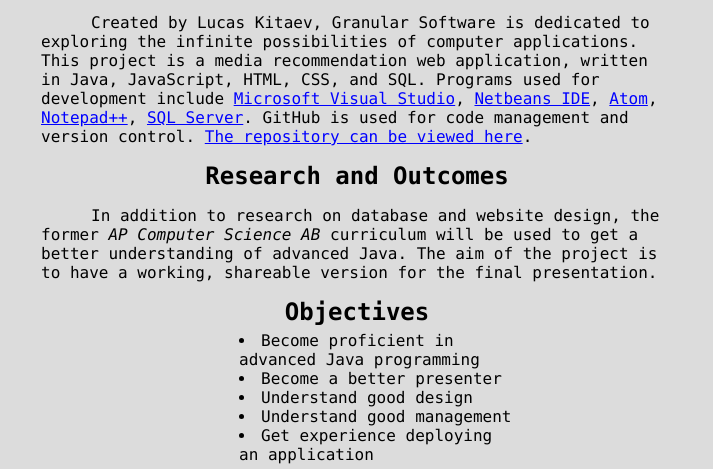
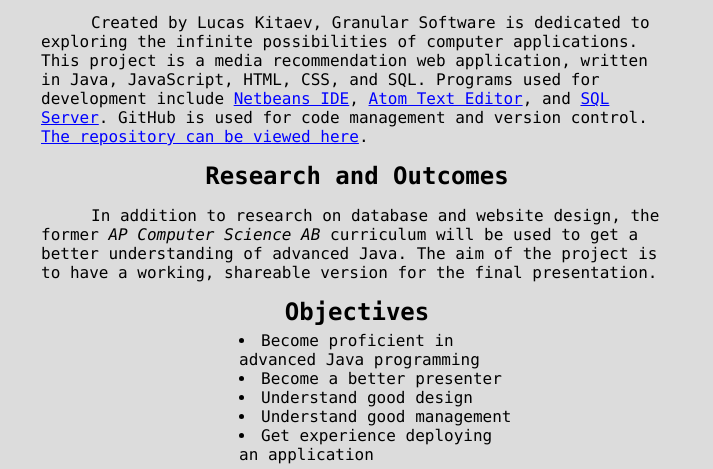
Before and after one commit to bobsmith947/bobsmith947.github.io, a plain HTML site: page index.html in a window 1280 px wide. Shown: the part 331-800 px from the top of the page, without its empty margins (283-996 px from the left). Drawn offline with Linux system fonts and the light colour scheme.

Commit message:
update description

```diff
--- a/index.html
+++ b/index.html
@@ -25,7 +25,7 @@
     <main>
       <h1 id="description">Project Description</h1>
         <h2>Information</h2>
-          <p>Created by Lucas Kitaev, Granular Software is dedicated to exploring the infinite possibilities of computer applications. This project is a media recommendation web application, written in Java, JavaScript, HTML, CSS, and SQL. Programs used for development include <a href="https://www.visualstudio.com">Microsoft Visual Studio</a>, <a href="https://netbeans.org/features/">Netbeans IDE</a>, <a href="https://atom.io/">Atom</a>, <a href="https://notepad-plus-plus.org/">Notepad++</a>, <a href="https://www.microsoft.com/en-us/sql-server/sql-server-2016">SQL Server</a>. GitHub is used for code management and version control. <a href="https://github.com/bobsmith947/recdb/">The repository can be viewed here</a>.</p>
+          <p>Created by Lucas Kitaev, Granular Software is dedicated to exploring the infinite possibilities of computer applications. This project is a media recommendation web application, written in Java, JavaScript, HTML, CSS, and SQL. Programs used for development include <a href="https://netbeans.org/features/">Netbeans IDE</a>, <a href="https://atom.io/">Atom Text Editor</a>, and <a href="https://www.microsoft.com/en-us/sql-server/sql-server-2016">SQL Server</a>. GitHub is used for code management and version control. <a href="https://github.com/bobsmith947/recdb/">The repository can be viewed here</a>.</p>
         <h2>Research and Outcomes</h2>
           <p>In addition to research on database and website design, the former <i title="Thanks to Mr. Sarnowski for providing the material.">AP Computer Science AB</i> curriculum will be used to get a better understanding of advanced Java. The aim of the project is to have a working, shareable version for the final presentation.</p>
         <h2>Objectives</h2>
```
